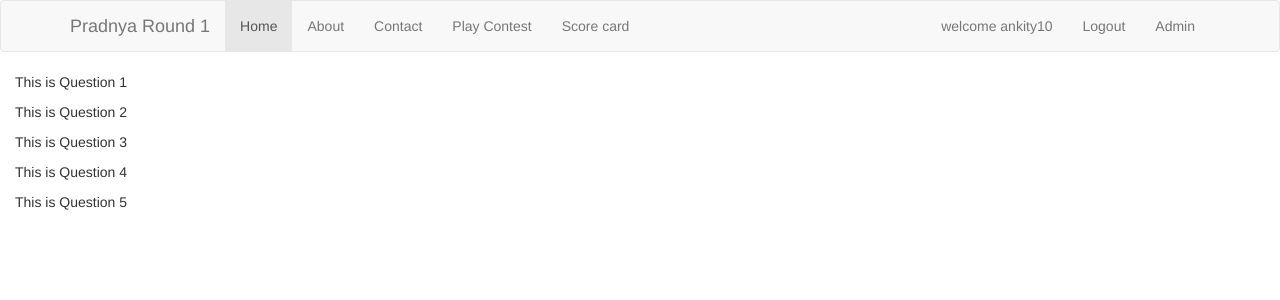
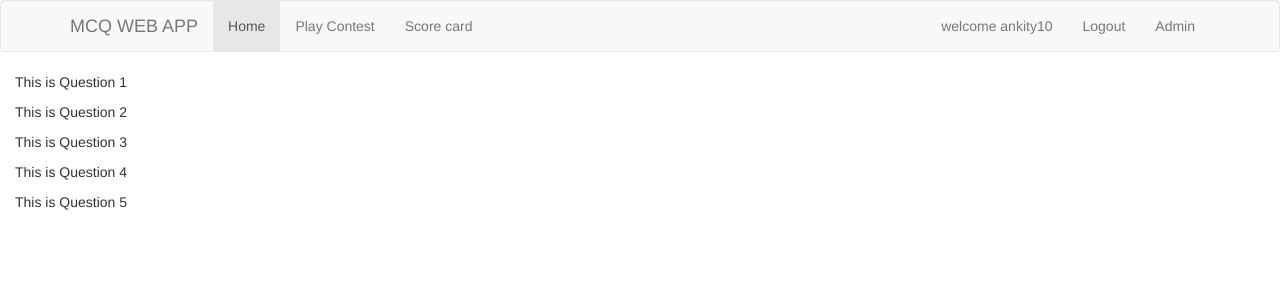
Before and after one commit to ankity10/Mcq-Web-App, a Django app: page / in a window 1280 px wide. Shown: the top 300 px of the page. Run offline with Django 3.2, Linux system fonts and the light colour scheme; a user stored in the database is signed in; data comes from the database, SQL or seed files in the repository; both versions use the stored data as it was after the commit; some libraries are stand-ins or nearby versions.

Commit message:
Fixing minor bugs

```diff
--- a/mcqWebApp/settings.py
+++ b/mcqWebApp/settings.py
@@ -138,3 +138,8 @@ CRISPY_TEMPLATE_PACK = 'bootstrap3'
 ACCOUNT_ACTIVATION_DAYS = 7
 REGISTRATION_AUTO_LOGIN = True
 LOGIN_REDIRECT_URL = '/contest/'
+
+
+# Application view specific settings
+# =======================================================
+APP_NAME = 'MCQ WEB APP'
--- a/questions/views.py
+++ b/questions/views.py
@@ -1,13 +1,24 @@
 from django.shortcuts import render,redirect
+
 from django.http import HttpResponse
+
 from django.contrib.auth.decorators import login_required
+# MODELS IMPORT
+# =======================================================
+
+# import models from 'questions' app
 from .models import Question
+from .models import Contestant
+
 from django.contrib.auth.models import User
-from .models import Contestant
+
+
+# Utility packages
+# =======================================================
 from random import shuffle
 from django.core.exceptions import ObjectDoesNotExist
 
-
+from django.conf import settings
 
 
 
@@ -17,8 +28,11 @@ def index(request):
 	if request.user.is_authenticated:
 		question_list = [q.question_text for q in Question.objects.all()]
 
+	app_name = getattr(settings, "APP_NAME",None)
 	context = {
-	"questions" : question_list
+	"questions" : question_list,
+	"title":"Home  | Welcome to mcqWebApp",
+	"app_name":app_name
 	}
 	print(context)
 	print("Printing done")
@@ -85,18 +99,20 @@ def contest_que(request,id):
 	if(int(id)>0 and int(id)<6):
 		qid=q_list[int(id)-1]
 
-		question = Question.objects.get(pk=qid+5)#remove pk after changing questions dataset
+		question = Question.objects.get(pk=qid)#remove pk after changing questions dataset
 		context = {
 		"question" : question,
 		"id" : id,
 		"answer":trial_answer,
+		"title":"Question "+id+" | Welcome to mcqWebApp"
 		}
 		# redering the question ..success
-		return render(request,'q_db/question.html',context)
+		return render(request,'questions/question.html',context)
 	else: #showing error if question id is out of limit
 		error = "Question not found!"
 		context = {
 		"error" : error,
+		"title":"Error | Welcome to mcqWebApp"
 		}
 		return render(request,'questions/error.html',context)
 
@@ -127,7 +143,7 @@ def ans_submit(request):
 	q_list = [int(i) for i in q_list.split( )]
 	cur_que_index = int(request.POST['cq'])-1
 	cur_que = q_list[cur_que_index]
-	question = Question.objects.get(pk=cur_que+5) #remove pk after changing questions dataset
+	question = Question.objects.get(pk=cur_que) #remove pk after changing questions dataset
 	answer = request.POST['ans']
 	if answer == question.answer:
 		print("write answer")
@@ -160,7 +176,7 @@ def score(request):
 		contestant = Contestant.objects.get(user=usr)
 		cur_que_index = i
 		cur_que = q_list[cur_que_index]
-		question = Question.objects.get(pk=cur_que+5) #remove pk after changing questions dataset
+		question = Question.objects.get(pk=cur_que) #remove pk after changing questions dataset
 		answer = ans_array[i]
 		if answer == question.answer:
 			print("write answer")
@@ -171,8 +187,8 @@ def score(request):
 		Contestant.objects.filter(pk=contestant.id).update(score=c_score) #updating score
 
 	context = {
-
 	'score' : contestant.score,
+	"title":"Score | Welcome to mcqWebApp"
 	}
 
 	return render(request,'questions/score.html',context)
--- a/templates/base.html
+++ b/templates/base.html
@@ -8,7 +8,12 @@
     <!-- The above 3 meta tags *must* come first in the head; any other head content must come *after* these tags -->
     <meta name="description" content="">
     <meta name="author" content="">
-    <title>Round 1 Pradnya</title>
+    <title>
+        {% block title %}
+
+        {% endblock title %}
+    </title>
+
 
     <!-- Bootstrap core CSS -->
     <link rel="stylesheet" type="text/css" href="{% static 'bootstrap3/css/bootstrap.css' %}">
@@ -32,15 +37,15 @@
                 <span class="icon-bar"></span>
                 <span class="icon-bar"></span>
             </button>
-            <a class="navbar-brand" href="{% url 'index' %}">Pradnya Round 1</a>
+            <a class="navbar-brand" href="{% url 'index' %}">{{ app_name }}</a>
         </div>
         <div id="navbar" class="navbar-collapse collapse">
             <ul class="nav navbar-nav">
                 <li class="active"><a href="{% url 'index' %}">Home</a></li>
-                <li><a href="#">About</a></li>
-                <li><a href="#">Contact</a></li>
+                {% if request.user.is_authenticated %}
                 <li><a href="{% url "contest" %}">Play Contest</a></li>
                 <li><a href="{% url "score" %}">Score card</a></li>
+                {% endif %}
 
 
             </ul>
@@ -51,8 +56,8 @@
                  <li><a href="{%  url  'auth_logout'  %}?next=/">Logout</a></li>
 
                  {% else %}
-                 <li><a href="{%  url  'auth_login' %}">User Login</a></li>
-                <li><a href="{% url 'registration_register' %}">Register</a></li>
+                 <li><a href="{%  url  'auth_login' %}">Login</a></li>
+                <li><a href="{% url 'registration_register' %}">Sign Up</a></li>
 
              {% endif %}
 
--- a/templates/questions/error.html
+++ b/templates/questions/error.html
@@ -1,4 +1,8 @@
 {% extends "base.html" %}
+
+{% block title %}
+	{{title}}
+{% endblock title %}
 
 {% block content %}
 <div class="row">
--- a/templates/questions/index.html
+++ b/templates/questions/index.html
@@ -1,4 +1,8 @@
 {% extends "base.html" %}
+
+{% block title %}
+	{{title}}
+{% endblock title %}
 
 {% block content %}
 
@@ -10,7 +14,7 @@
 
     {% else %}
 	    <div class="jumbotron">
-	        <h1>Welcome to Pradnya Round 1 </h1>
+	        <h1>Welcome to {{ app_name }} </h1>
 	        <p>The first round will be MCQs (C/C++), which will be organized on an application in our labs. Those who will qualify for the first round, will be advanced to the second round.</p>
 	        <p>You can attempt as many questions as you can.</p>
 	        <p>
--- a/templates/questions/question.html
+++ b/templates/questions/question.html
@@ -1,4 +1,8 @@
 {% extends "base.html" %}
+
+{% block title %}
+	{{title}}
+{% endblock title %}
 
 
 {% block content %}
--- a/templates/questions/score.html
+++ b/templates/questions/score.html
@@ -1,4 +1,8 @@
 {% extends "base.html" %}
+
+{% block title %}
+	{{title}}
+{% endblock title %}
 
 {% block content %}
 
```
Also changed, not shown: db.sqlite3.
